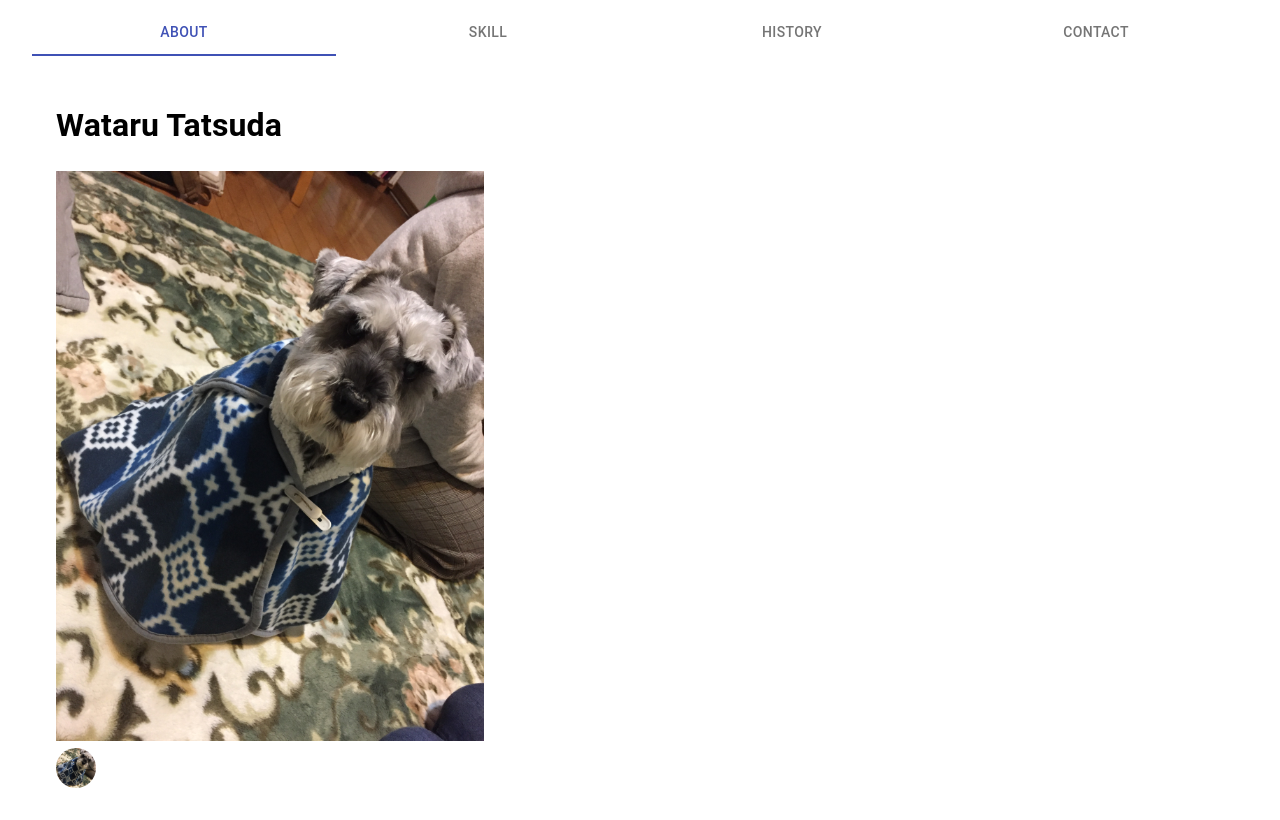
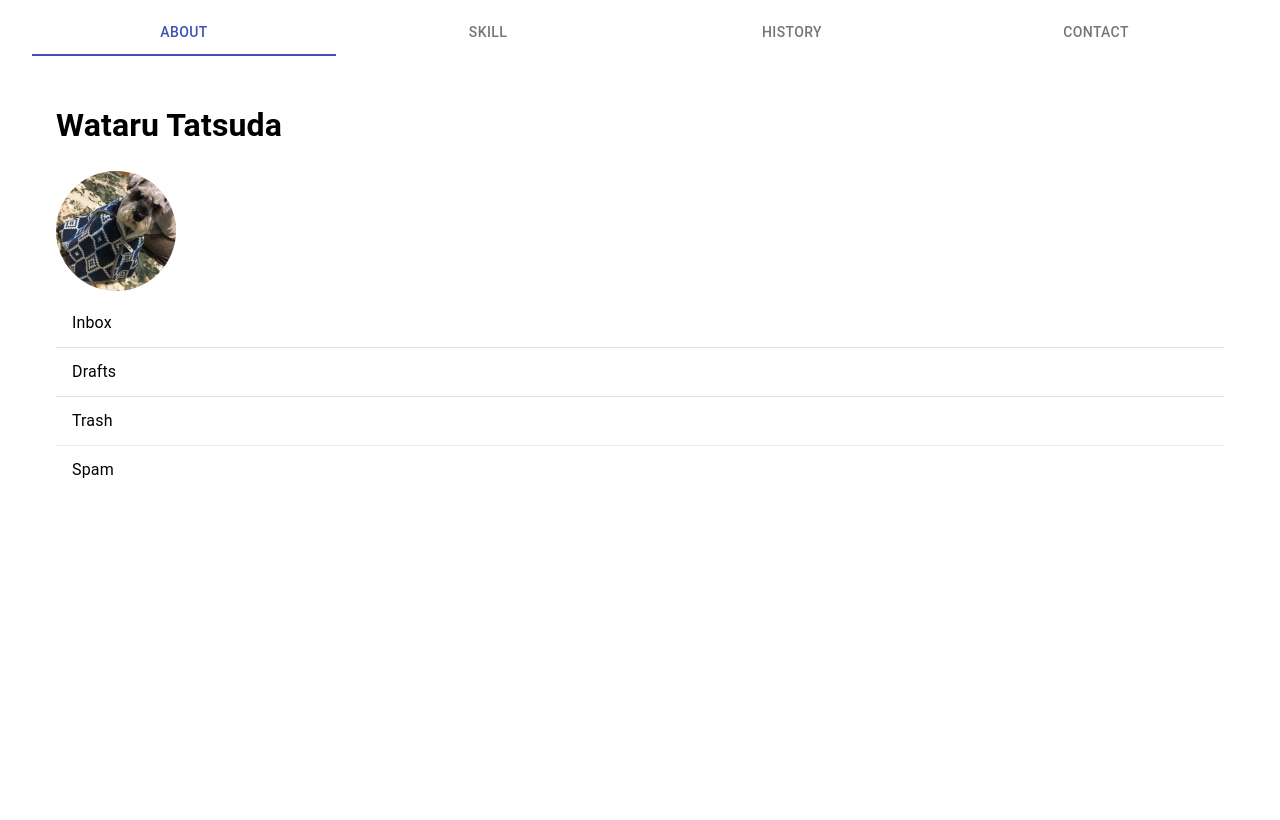
Before and after one commit to sesame-goma/myself, a Next.js app: page / in a window 1280 px wide. Built offline with nearby package versions, Linux system fonts and the light colour scheme.

Commit message:
.firebasercと、画面作成中

```diff
--- a/pages/index.tsx
+++ b/pages/index.tsx
@@ -1,15 +1,18 @@
 import React from 'react';
 import { NextPage } from 'next';
-import { makeStyles, useTheme } from '@material-ui/core/styles';
 import Typography from '@material-ui/core/Typography';
 import {
-  AppBar,
   Avatar,
   Box,
   Container,
+  Divider,
+  List,
+  ListItem,
+  ListItemText,
   Tab,
   Tabs,
  } from '@material-ui/core';
+import { makeStyles, useTheme } from '@material-ui/core/styles';
 
 interface TabPanelInterface {
   children: any;
@@ -42,9 +45,13 @@ const allyProps = (index: number) => {
 };
 
 const useStyles = makeStyles(theme => ({
-  root: {
+  list: {
+    width: '100%',
     backgroundColor: theme.palette.background.paper,
-    width: 200,
+  },
+  avatar: {
+    width: theme.spacing(15),
+    height: theme.spacing(15),
   },
 }));
 
@@ -78,8 +85,25 @@ const Home: NextPage = () => {
         dir={theme.direction}
       >
         <h1>Wataru Tatsuda </h1>
-        <img src="/goma.png" alt="goma" />
-        <Avatar src="/goma.png" alt="goma" />
+        <Avatar src="/goma.png" alt="goma" className={classes.avatar}/>
+        <List component="nav" className={classes.list} aria-label="mailbox folders">
+          <ListItem>
+            <ListItemText primary="Inbox" />
+          </ListItem>
+          {/* ListItemのpropsでもdividerは作れるけど、
+          スタイル当てられるようにコンポーネントになってる */}
+          <Divider />
+          <ListItem divider>
+            <ListItemText primary="Drafts" />
+          </ListItem>
+          <ListItem>
+            <ListItemText primary="Trash" />
+          </ListItem>
+          <Divider light />
+          <ListItem>
+            <ListItemText primary="Spam" />
+          </ListItem>
+        </List>
       </TabPanel>
       <TabPanel
         value={value}
```
Also changed, not shown: 1 other file (tests, documents, lock files or other folders).
